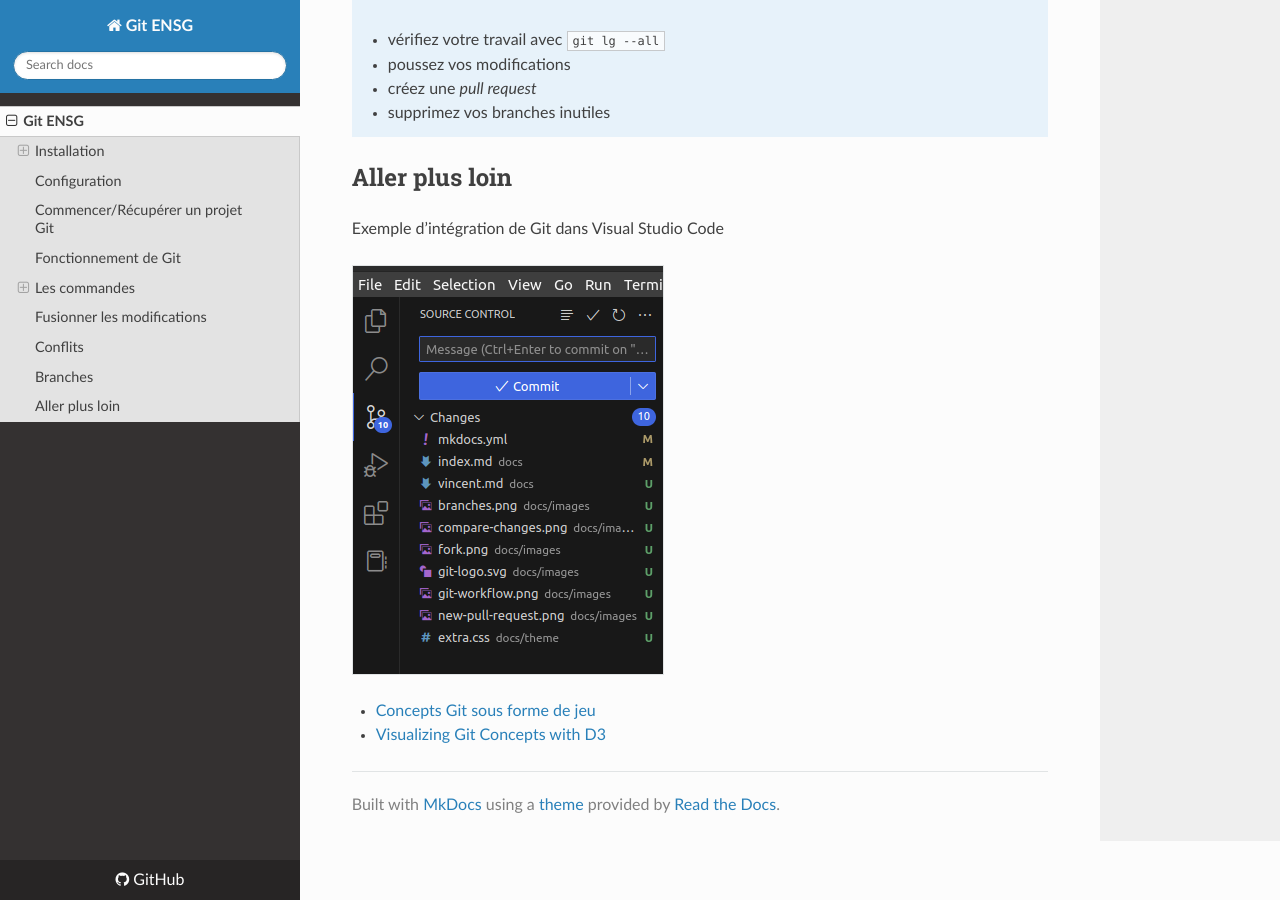
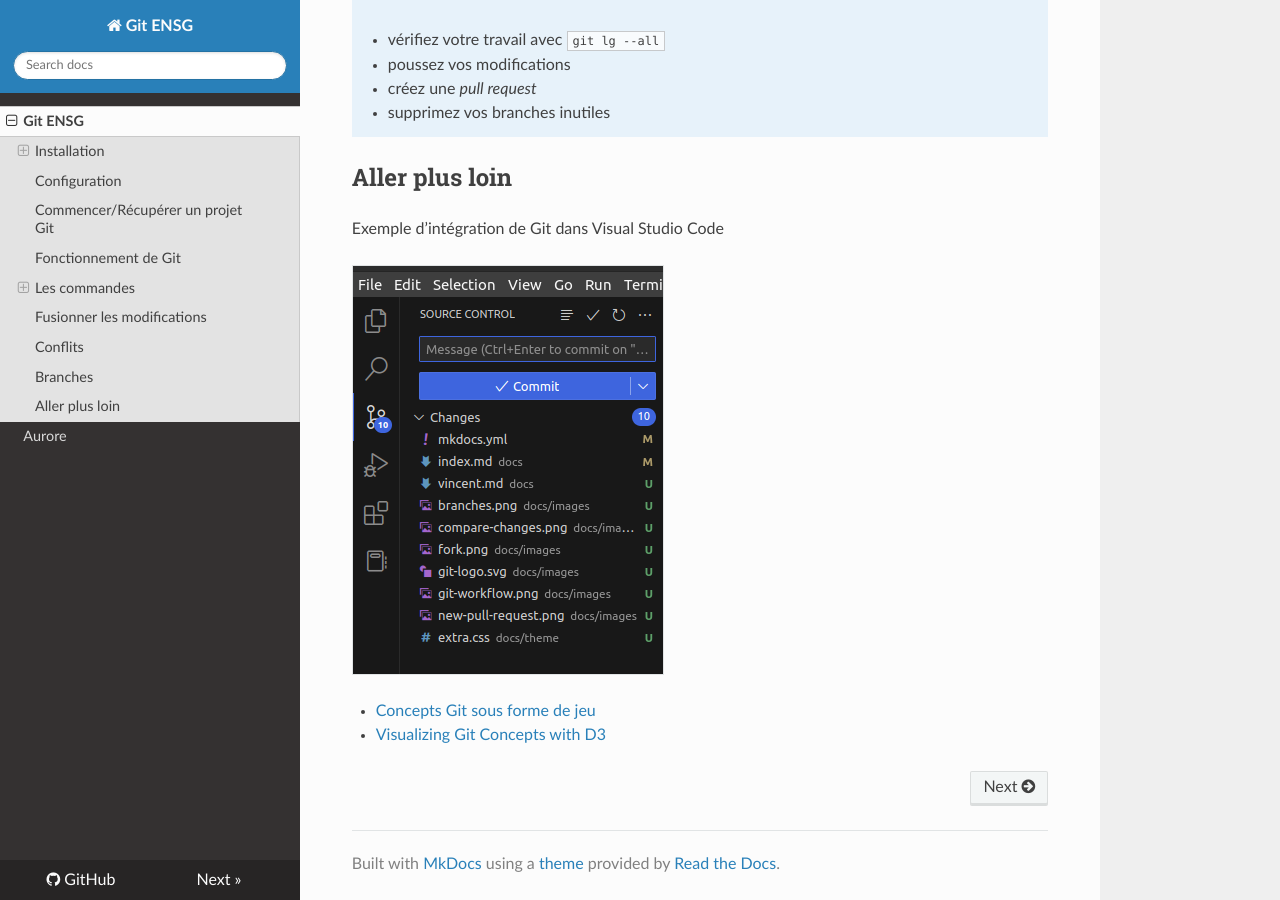
Before and after one commit to iamvdo/git-ensg, an MkDocs documentation site: the page built from docs/index.md, in a window 1280 px wide and 900 px high, scrolled down 10235 px. Built offline with MkDocs 1.6.1, drawn with Linux system fonts in a browser that asks for light colours; nearby versions of some CDN libraries.

Commit message:
ajout page

```diff
--- a/mkdocs.yml
+++ b/mkdocs.yml
@@ -4,6 +4,7 @@ repo_url: https://github.com/iamvdo/git-ensg/
 edit_uri: 'blob/main/docs/'
 nav:
     - Git ENSG: index.md
+    - Aurore : ag.md
 theme:
     name: readthedocs
 extra_css:
```
